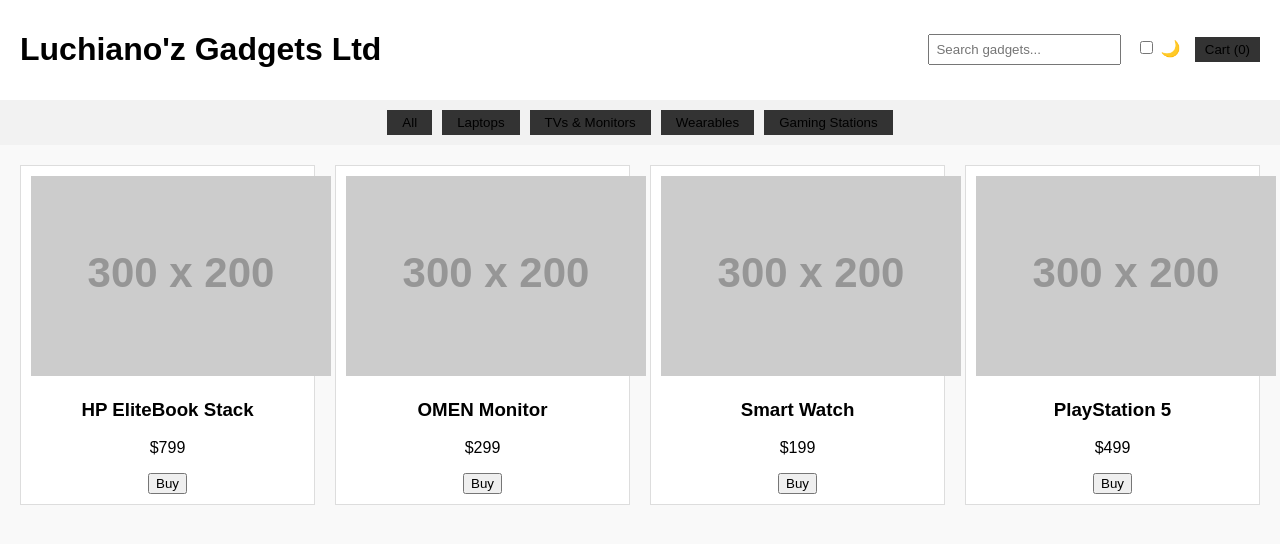
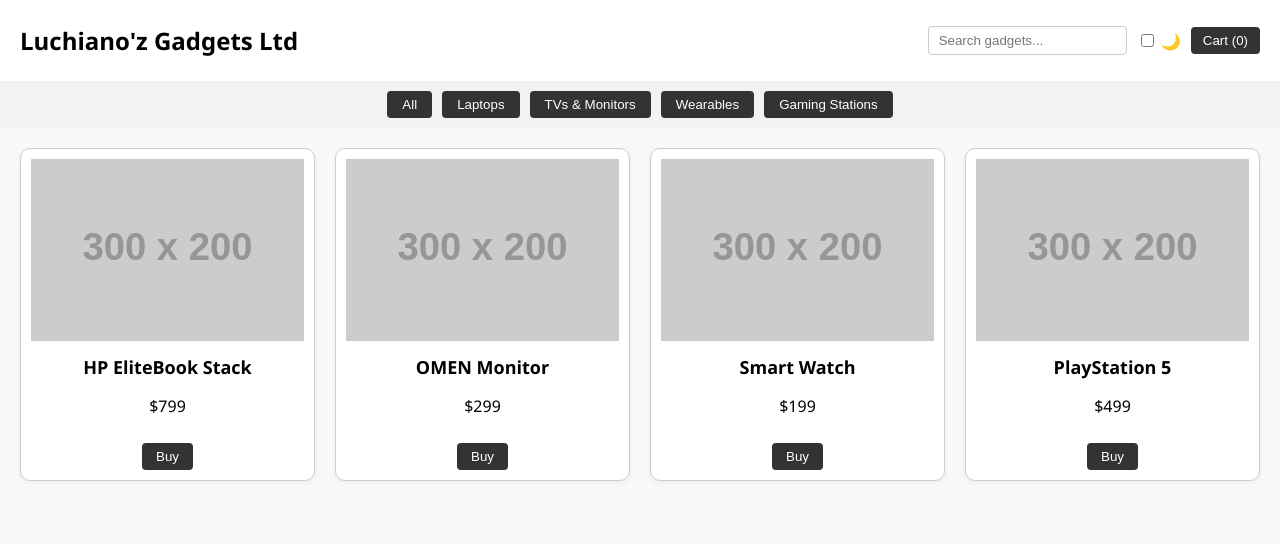
Before and after one commit to Wolfboy234/Luchiano-z-gadgets-ltd, a plain HTML site: page index.html in a window 1280 px wide. Drawn offline with Linux system fonts and the light colour scheme; placeholder pictures from the web are drawn by us.

Commit message:
Add files via upload

```diff
--- a/styles.css
+++ b/styles.css
@@ -1,82 +1,158 @@
+/* Reset and layout */
 body {
   margin: 0;
-  font-family: Arial, sans-serif;
+  font-family: 'Segoe UI', Tahoma, Geneva, Verdana, sans-serif;
+  background: var(--body-bg);
+  color: var(--text-color);
+  transition: background 0.3s, color 0.3s;
 }
+img {
+  max-width: 100%;
+  height: auto;
+}
+h1, h2, h3 {
+  margin: 0.5em 0;
+}
+
+/* Header */
 .header {
   display: flex;
   justify-content: space-between;
   align-items: center;
-  padding: 10px 20px;
+  padding: 12px 20px;
   background: var(--header-bg);
+  box-shadow: 0 2px 4px rgba(0,0,0,0.1);
+}
+.header h1 {
+  font-size: 24px;
+}
+.header-right {
+  display: flex;
+  align-items: center;
+  gap: 10px;
+}
+.header input {
+  padding: 6px 10px;
+  border: 1px solid var(--border-color);
+  border-radius: 4px;
+  background: var(--input-bg);
   color: var(--text-color);
 }
-.header input {
-  padding: 6px;
+.cart-btn {
+  background: var(--btn-bg);
+  color: var(--btn-text);
+  padding: 6px 12px;
+  border: none;
+  border-radius: 4px;
+  cursor: pointer;
 }
-.theme-switch {
-  margin: 0 10px;
-}
+
+/* Category Navigation */
 .category-nav {
   display: flex;
   gap: 10px;
   background: var(--nav-bg);
   padding: 10px;
   justify-content: center;
+  flex-wrap: wrap;
 }
 .category-nav button {
-  padding: 5px 15px;
+  padding: 6px 15px;
   border: none;
   background: var(--btn-bg);
-  color: var(--text-color);
+  color: var(--btn-text);
+  border-radius: 4px;
   cursor: pointer;
+  transition: background 0.2s;
 }
+.category-nav button:hover {
+  background: var(--btn-hover);
+}
+
+/* Main Product Grid */
 main {
   display: grid;
   grid-template-columns: repeat(auto-fit, minmax(250px, 1fr));
   gap: 20px;
   padding: 20px;
 }
+
+/* Product Cards */
 .product-card {
   border: 1px solid var(--border-color);
+  border-radius: 10px;
   padding: 10px;
   text-align: center;
   background: var(--card-bg);
+  box-shadow: 0 2px 6px rgba(0,0,0,0.05);
 }
+.product-card h3 {
+  font-size: 18px;
+}
+.product-card button {
+  margin-top: 10px;
+  padding: 6px 14px;
+  background: var(--btn-bg);
+  color: var(--btn-text);
+  border: none;
+  border-radius: 4px;
+  cursor: pointer;
+}
+.product-card button:hover {
+  background: var(--btn-hover);
+}
+
+/* Cart */
 .cart {
   position: fixed;
   right: 20px;
   top: 80px;
+  width: 260px;
   background: var(--card-bg);
   border: 1px solid var(--border-color);
   padding: 15px;
   display: none;
+  border-radius: 10px;
+  z-index: 1000;
+}
+.cart h3 {
+  margin-top: 0;
 }
 .cart ul {
   list-style: none;
   padding: 0;
+  max-height: 200px;
+  overflow-y: auto;
 }
-.cart-btn {
-  background: var(--btn-bg);
-  color: var(--text-color);
-  padding: 5px 10px;
-  border: none;
-  cursor: pointer;
+.cart li {
+  padding: 5px 0;
+  border-bottom: 1px solid var(--border-color);
 }
+
+/* Light Theme */
 .light-theme {
+  --body-bg: #f9f9f9;
   --header-bg: #ffffff;
   --nav-bg: #f2f2f2;
-  --card-bg: #fff;
-  --btn-bg: #333;
-  --border-color: #ddd;
-  --text-color: #000;
-  background: #f9f9f9;
+  --card-bg: #ffffff;
+  --btn-bg: #333333;
+  --btn-hover: #111111;
+  --btn-text: #ffffff;
+  --border-color: #cccccc;
+  --text-color: #000000;
+  --input-bg: #ffffff;
 }
+
+/* Dark Theme */
 .dark-theme {
-  --header-bg: #222;
-  --nav-bg: #333;
-  --card-bg: #444;
-  --btn-bg: #555;
-  --border-color: #666;
-  --text-color: #fff;
-  background: #111;
+  --body-bg: #111111;
+  --header-bg: #222222;
+  --nav-bg: #2c2c2c;
+  --card-bg: #1e1e1e;
+  --btn-bg: #444444;
+  --btn-hover: #666666;
+  --btn-text: #ffffff;
+  --border-color: #444444;
+  --text-color: #ffffff;
+  --input-bg: #333333;
 }
```
